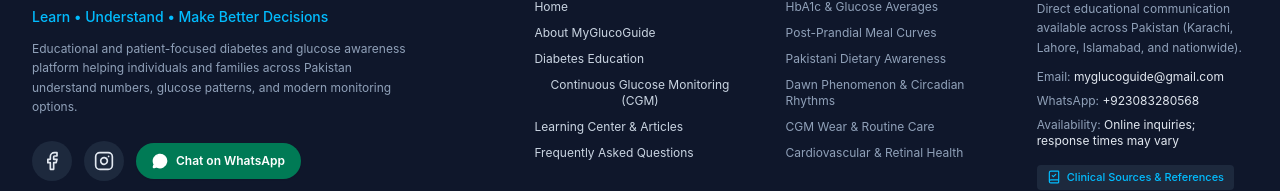
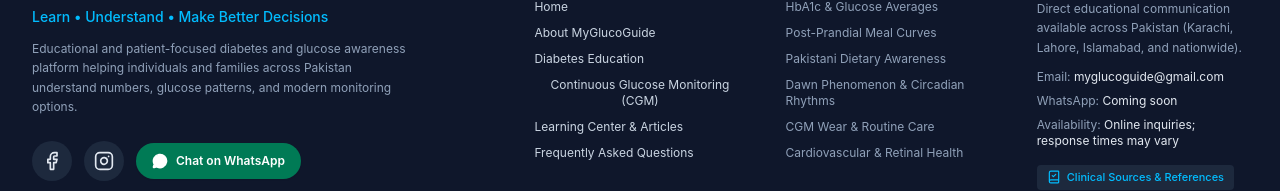
Before and after one commit to Sohaibk111/MyGlucoGuide, a React (Vite) app: page / in a window 1280 px wide. Shown: the part 7313-7504 px from the top of the page. Built offline with nearby package versions, Linux system fonts and the light colour scheme.

Commit message:
Require explicit WhatsApp configuration in footer

```diff
--- a/src/components/Footer.tsx
+++ b/src/components/Footer.tsx
@@ -15,7 +15,7 @@ export const Footer: React.FC<FooterProps> = ({
   onToggleSourcesModal,
 }) => {
   const [showLegalModal, setShowLegalModal] = useState<'privacy' | 'disclaimer' | null>(null);
-  const configuredWhatsAppNumber = (import.meta.env.VITE_WHATSAPP_NUMBER || '923083280568').trim();
+  const configuredWhatsAppNumber = (import.meta.env.VITE_WHATSAPP_NUMBER || '').trim();
   const whatsappNumber = /^\d{8,15}$/.test(configuredWhatsAppNumber) ? configuredWhatsAppNumber : '';
 
   useEffect(() => {
```
